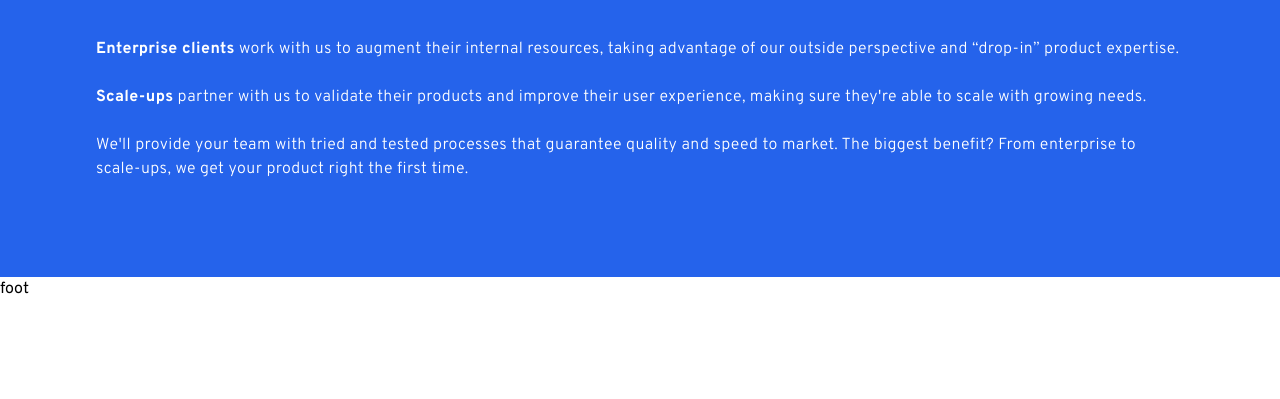
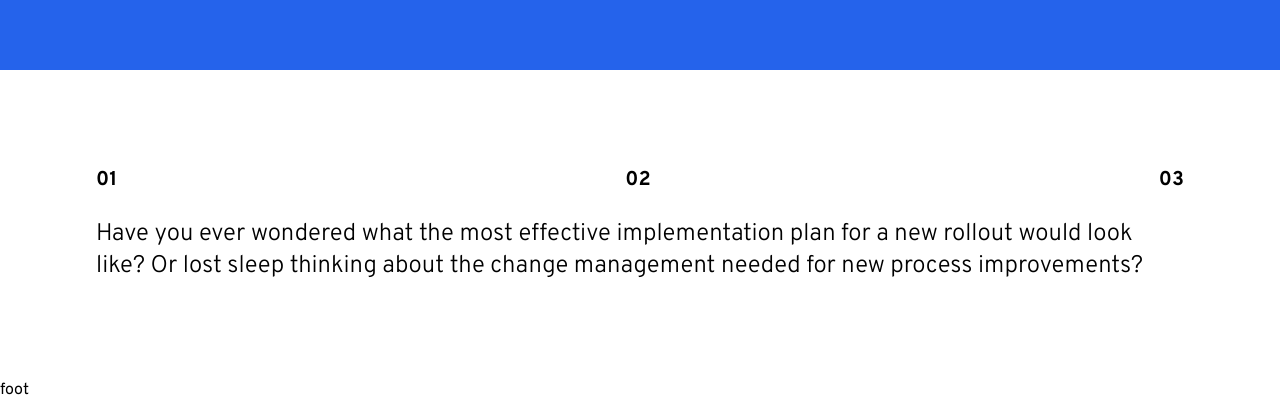
Before and after one commit to aaspinwall/powershifter, a Next.js app: page / in a window 1280 px wide. Shown: the part 1157-1556 px from the top of the page. Before the commit the page ends 1458 px from the top, so only its background shows below. Built offline with nearby package versions, Linux system fonts and the light colour scheme.

Commit message:
refactor

```diff
--- a/components/layout/index.jsx
+++ b/components/layout/index.jsx
@@ -2,6 +2,9 @@ import Head from "next/head";
 import Nav from "../ui/navbar";
 import Footer from "../ui/footer";
 import styled from "styled-components";
+
+// Section has the background color and
+//it contains a div (className=box) with the default margin properties
 
 const BodyWrapper = styled.div`
   .box {
@@ -9,6 +12,13 @@ const BodyWrapper = styled.div`
     margin-left: auto;
     margin-right: auto;
   }
+  #top {
+    padding: clamp(10px, 1vw, 6rem) clamp(2rem, 8vw, 6rem) !important;
+  }
+  /*
+  Section has the background color
+  it contains a div (className=box) with the default margin properties
+  */
   section {
     padding: clamp(2rem, 8vw, 6rem);
   }
--- /dev/null
+++ b/components/screens/products/index.jsx
@@ -0,0 +1,21 @@
+import React from "react";
+import Section from "../../ui/section";
+
+const Products = () => {
+  return (
+    <Section>
+      <ul className='flex justify-between text-xl font-bold'>
+        <li>01</li>
+        <li>02</li>
+        <li>03</li>
+      </ul>
+      <h3 className={`text-2xl font-light`}>
+        Have you ever wondered what the most effective implementation plan for a
+        new rollout would look like? Or lost sleep thinking about the change
+        management needed for new process improvements?
+      </h3>
+    </Section>
+  );
+};
+
+export default Products;
--- /dev/null
+++ b/components/ui/section/index.jsx
@@ -0,0 +1,11 @@
+import React from "react";
+
+const Section = ({ children }) => {
+  return (
+    <section>
+      <div className='box gap-6 grid'>{children}</div>
+    </section>
+  );
+};
+
+export default Section;
--- a/pages/index.jsx
+++ b/pages/index.jsx
@@ -1,5 +1,6 @@
 import Layout from "../components/layout";
 import Hero from "../components/ui/hero";
+import Products from "../components/screens/products";
 import { H2 } from "../components/ui/heading";
 import styled from "styled-components";
 
@@ -10,16 +11,16 @@ export default function Home() {
     <Layout seo={{ title: `WOP | Digital Agency` }}>
       <div id='bg' className='pt-32'>
         <main
-          className='relative pt-10 pb-8 flex box'
+          className='relative  pb-8 flex box'
           style={{ minHeight: "calc(64vh - 7rem)" }}
         >
-          <section>
+          <section id='top'>
             <Hero>Designing digital products is never easy. We can help.</Hero>
           </section>
         </main>
       </div>
       <section className='bg-blue-600 '>
-        <div className='box max-w-5xl mx-auto gap-6 grid '>
+        <div className='box gap-6 grid '>
           <H2 className='text-3xl text-white leading-8 font-bold tracking-tighter mb-4'>
             We bring 11+ years of practice to help you navigate the complexities
             of designing, building, and scaling the right service for your
@@ -42,6 +43,7 @@ export default function Home() {
           </p>
         </div>
       </section>
+      <Products />
     </Layout>
   );
 }
```
